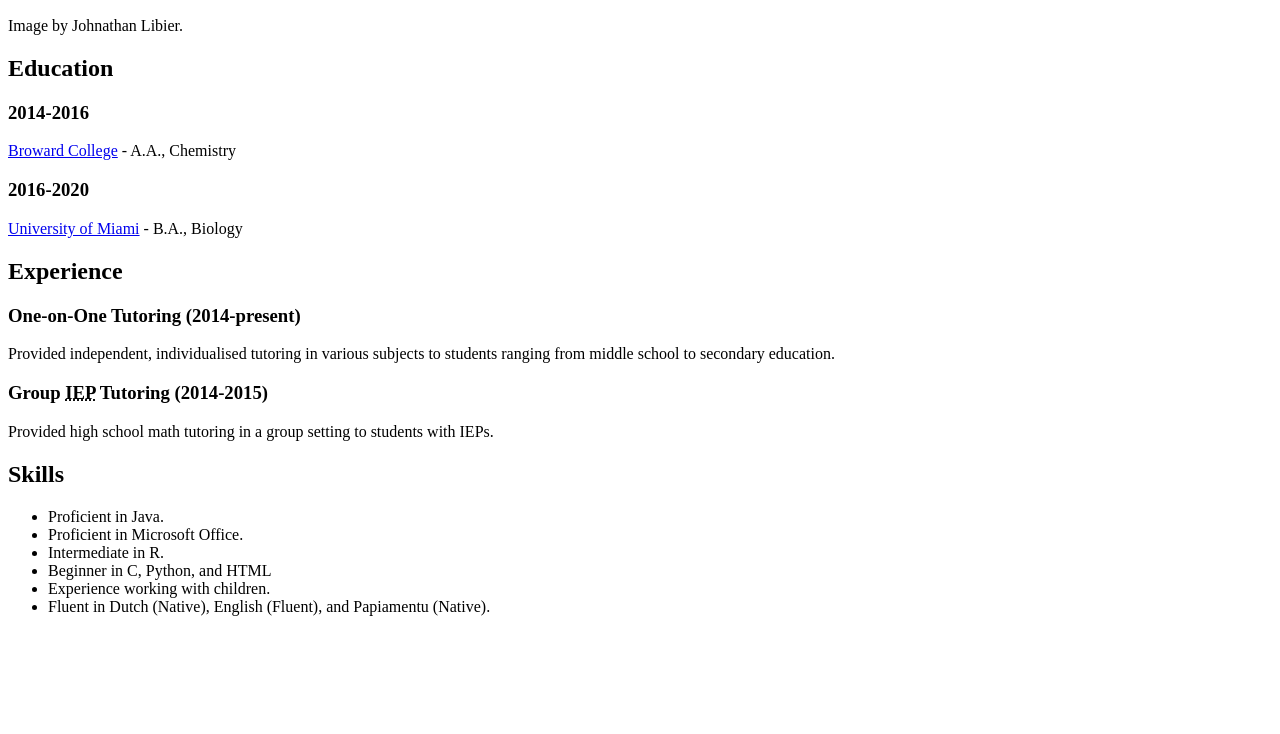
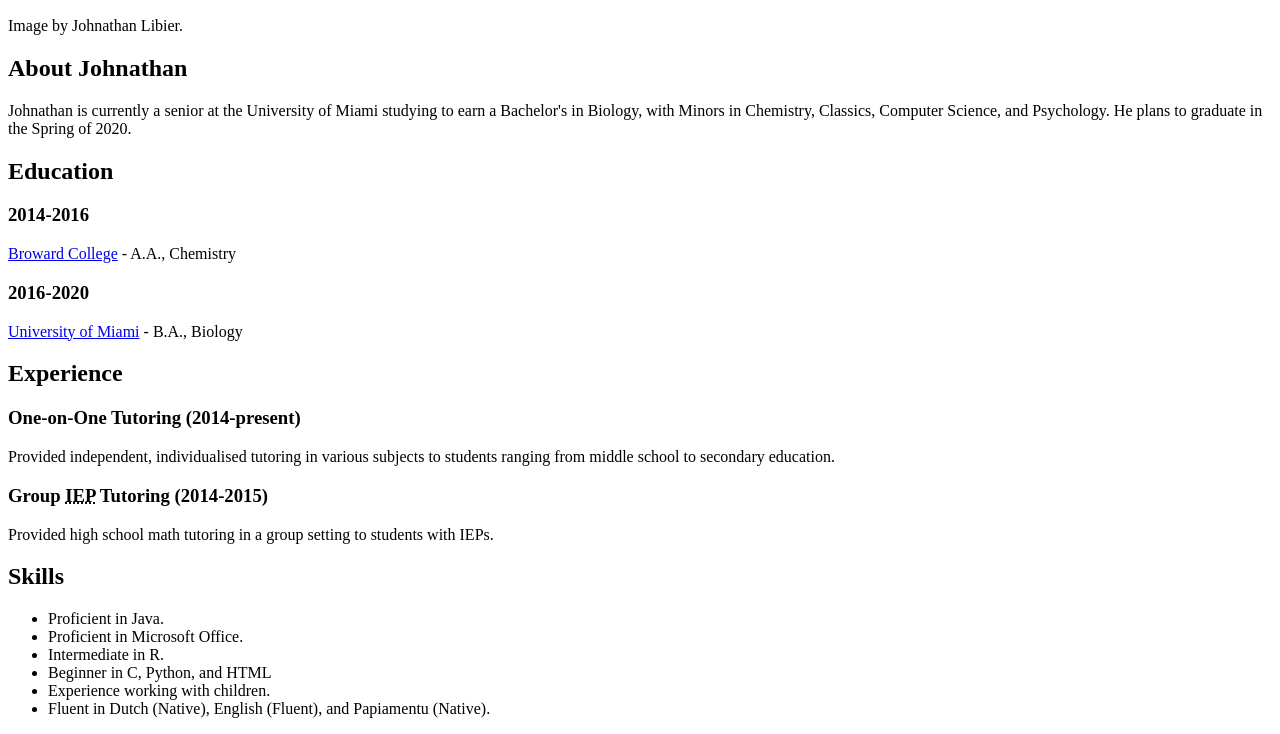
Before and after one commit to libierjohn/libierjohn.github.io, a plain HTML site: page resume.html in a window 1280 px wide. Shown: the part 518-1252 px from the top of the page. Before the commit the page ends 1150 px from the top, so only its background shows below. Drawn offline with Linux system fonts and the light colour scheme.

Commit message:
Updated formatting, added About section.

```diff
--- a/resume.html
+++ b/resume.html
@@ -19,27 +19,37 @@
 
       <img src="john-libier.jpg" alt="Image of Johnathan Libier"/>
         <p>Image by Johnathan Libier.</p>
+      <section>
+        <h2>About Johnathan</h2>
+
+        <p>Johnathan is currently a senior at the University of Miami studying to earn a Bachelor's in Biology, with Minors in Chemistry, Classics, Computer Science, and Psychology. He plans to graduate in the Spring of 2020.</p>
+      </section>
 
       <section>
         <h2>Education</h2>
 
+        <article>
           <h3>2014-2016</h3>
             <p><a href="https://www.broward.edu">Broward College</a> - A.A., Chemistry</p>
           <h3>2016-2020</h3>
             <p><a href="https://www.miami.edu">University of Miami</a> - B.A., Biology</p>
+        </article>
       </section>
 
       <section>
         <h2>Experience</h2>
 
+        <article>
           <h3>One-on-One Tutoring (2014-present)</h3>
             <p>Provided independent, individualised tutoring in various subjects to students ranging from middle school to secondary education.</p>
           <h3>Group <abbr title="Individualised Education Plan"> IEP</abbr> Tutoring (2014-2015)</h3>
             <p>Provided high school math tutoring in a group setting to students with IEPs.</p>
+        </article>
       </section>
 
       <section>
         <h2>Skills</h2>
+
           <ul>
             <li>Proficient in Java.</li>
             <li>Proficient in Microsoft Office.</li>
```
Lines whose indentation alone changed are shown as unchanged.
